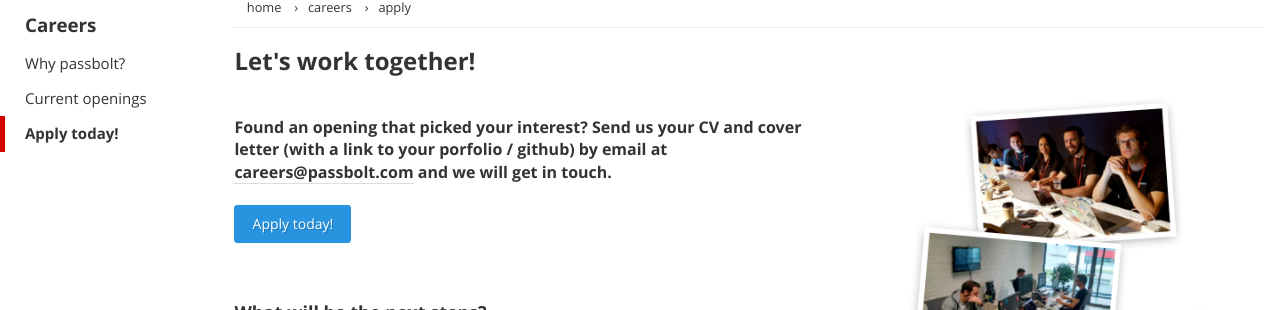
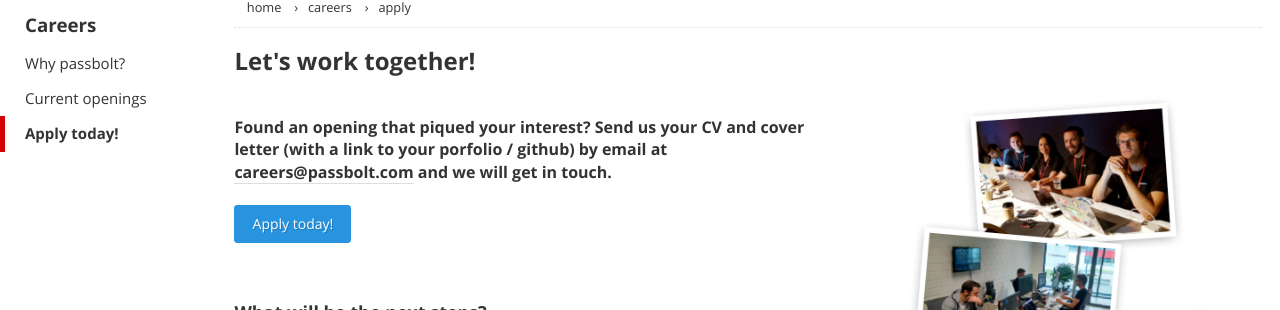
Before and after one commit to passbolt/passbolt_careers, a Jekyll site: the page built from _pages/apply.html, in a window 1280 px wide. Shown: the part 121-431 px from the top of the page. Built offline with Jekyll 4.4.1, drawn with Linux system fonts in a browser that asks for light colours; comment, search, counter and statistics services are not loaded.

Commit message:
Wordsmithing

```diff
--- a/_pages/apply.html
+++ b/_pages/apply.html
@@ -7,7 +7,7 @@
 <div class="row">
 <div class="col7">
 <h4>
-    Found an opening that picked your interest? Send us your CV and cover letter (with a link to your porfolio / github)
+    Found an opening that piqued your interest? Send us your CV and cover letter (with a link to your porfolio / github)
     by email at <a href="mailto:careers@passbolt.com">careers@passbolt.com</a> and we will get in touch.
 </h4>
 <p style="margin-top:1em;">
--- a/docs/apply.html
+++ b/docs/apply.html
@@ -140,7 +140,7 @@
                     <div class="row">
 <div class="col7">
 <h4>
-    Found an opening that picked your interest? Send us your CV and cover letter (with a link to your porfolio / github)
+    Found an opening that piqued your interest? Send us your CV and cover letter (with a link to your porfolio / github)
     by email at <a href="mailto:careers@passbolt.com">careers@passbolt.com</a> and we will get in touch.
 </h4>
 <p style="margin-top:1em;">
--- a/docs/feed.xml
+++ b/docs/feed.xml
@@ -1 +1 @@
-<?xml version="1.0" encoding="utf-8"?><feed xmlns="http://www.w3.org/2005/Atom" ><generator uri="https://jekyllrb.com/" version="3.8.5">Jekyll</generator><link href="https://passbolt.github.io/passbolt_careers//feed.xml" rel="self" type="application/atom+xml" /><link href="https://passbolt.github.io/passbolt_careers//" rel="alternate" type="text/html" /><updated>2018-12-05T16:50:30+01:00</updated><id>https://passbolt.github.io/passbolt_careers//feed.xml</id><title type="html">Passbolt | Help</title><subtitle>The help site for passbolt, the open source password manager for teams. This site contains frequently asked questions, article to troubleshoot common issues, installation tutorials, blueprints for developers, and more!</subtitle></feed>
+<?xml version="1.0" encoding="utf-8"?><feed xmlns="http://www.w3.org/2005/Atom" ><generator uri="https://jekyllrb.com/" version="3.8.5">Jekyll</generator><link href="https://passbolt.github.io/passbolt_careers//feed.xml" rel="self" type="application/atom+xml" /><link href="https://passbolt.github.io/passbolt_careers//" rel="alternate" type="text/html" /><updated>2018-12-05T17:09:08+01:00</updated><id>https://passbolt.github.io/passbolt_careers//feed.xml</id><title type="html">Passbolt | Help</title><subtitle>The help site for passbolt, the open source password manager for teams. This site contains frequently asked questions, article to troubleshoot common issues, installation tutorials, blueprints for developers, and more!</subtitle></feed>
--- a/docs/openings/product/sre.html
+++ b/docs/openings/product/sre.html
@@ -177,7 +177,7 @@
   <li>Expert level Linux admin skills.</li>
   <li>In depth knowledge of: GCP, Kubernetes, Docker, Helm, LAN and WAN Networking, Continuous Integration,
 Automated Testing, firewalling, DNS, QoS, CDN, Caching Datastores, Webservers, LDAP and email.</li>
-  <li>Proficient in two or more of the following programming languages: C, PHP, Python, Shell, Javascript, PL/SQL.</li>
+  <li>Proficient in one or more of the following programming languages: C, PHP, Python, Shell, Javascript, PL/SQL.</li>
 </ul>
 
 <h3 id="nice-to-have">Nice to have</h3>
```
Also changed, not shown: _openings/2018-12-05-site-reliability-engineer.md (+1 -1 lines).
